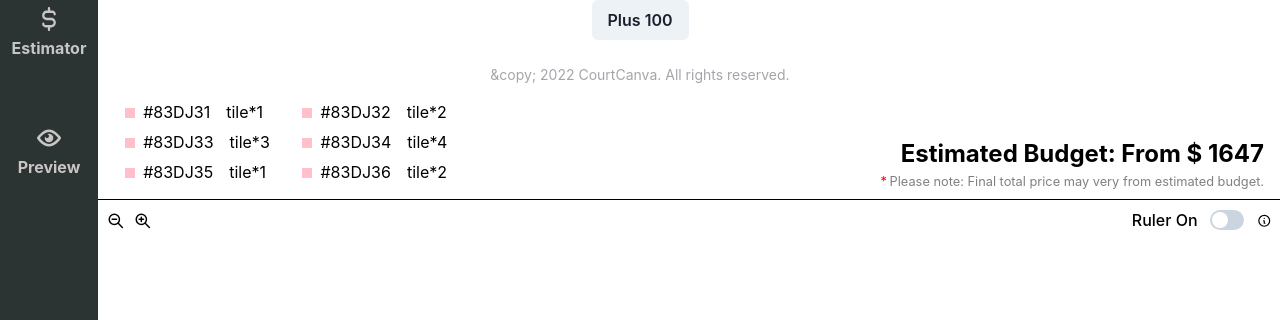
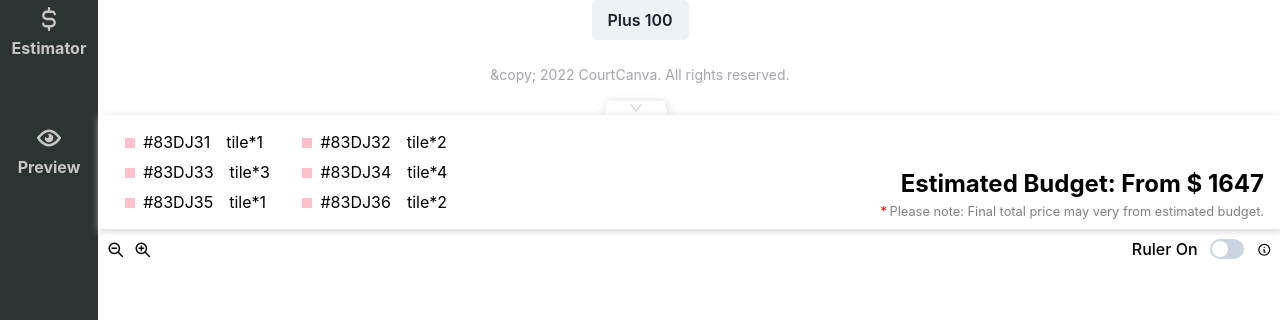
Before and after one commit to courtcanva/cc-app, a Next.js app: page / in a window 1280 px wide. Shown: the part 333-653 px from the top of the page. Built offline with nearby package versions, Linux system fonts and the light colour scheme.

Commit message:
feat: cc-0007 add open close button to pricebar

```diff
--- a/src/components/PriceBar/index.tsx
+++ b/src/components/PriceBar/index.tsx
@@ -11,9 +11,12 @@ import {
   LightText,
   ContainerFooter,
   Wrapper,
+  OpenCloseButton,
 } from "./styles";
 
 import { HiOutlineZoomIn, HiOutlineZoomOut, HiOutlineInformationCircle } from "react-icons/hi";
+
+import { AiOutlineDown } from "react-icons/ai";
 
 import { FormControl, FormLabel, Switch } from "@chakra-ui/react";
 
@@ -43,6 +46,10 @@ const PriceBar: React.FC = () => {
   return (
     <>
       <Container>
+        <OpenCloseButton>
+          <AiOutlineDown />
+        </OpenCloseButton>
+
         <TilesInfo />
 
         <PriceWrapper>
@@ -62,7 +69,7 @@ const PriceBar: React.FC = () => {
             <FormLabel htmlFor="ruler-on" mb={0}>
               Ruler On
             </FormLabel>
-            <Switch id="ruler-on" />
+            <Switch id="ruler-on" colorScheme={"blue"}/>
           </FormControl>
 
           <HiOutlineInformationCircle />
--- a/src/components/PriceBar/styles.tsx
+++ b/src/components/PriceBar/styles.tsx
@@ -6,6 +6,8 @@ export const Container = styled.div`
   color: black;
   position: relative;
   margin-left: 98px;
+  margin-top: 30px;
+  box-shadow: 2px 2px 8px lightgrey;
 `;
 
 export const WrapperOuter = styled.div`
@@ -104,7 +106,6 @@ export const ContainerFooter = styled.div`
   padding: 0.5em;
   font-size: 1.1em;
   margin-left: 98px;
-  border-top: 1px solid black;
 `;
 export const Wrapper = styled(FooterItemWrapper)`
   display: flex;
@@ -113,3 +114,16 @@ export const Wrapper = styled(FooterItemWrapper)`
   flex-direction: row;
   align-items: center;
 `;
+
+export const OpenCloseButton = styled.div`
+  color: lightgrey;
+  position: absolute;
+  padding-left: 22px;
+  top: -15px;
+  left: 43%;
+  width: 60px;
+  height: 15px;
+  box-shadow: 1px 1px 10px lightgrey;
+  -webkit-transform: perspective(50px) rotateX(20deg);
+  z-index: -1;
+`
```
